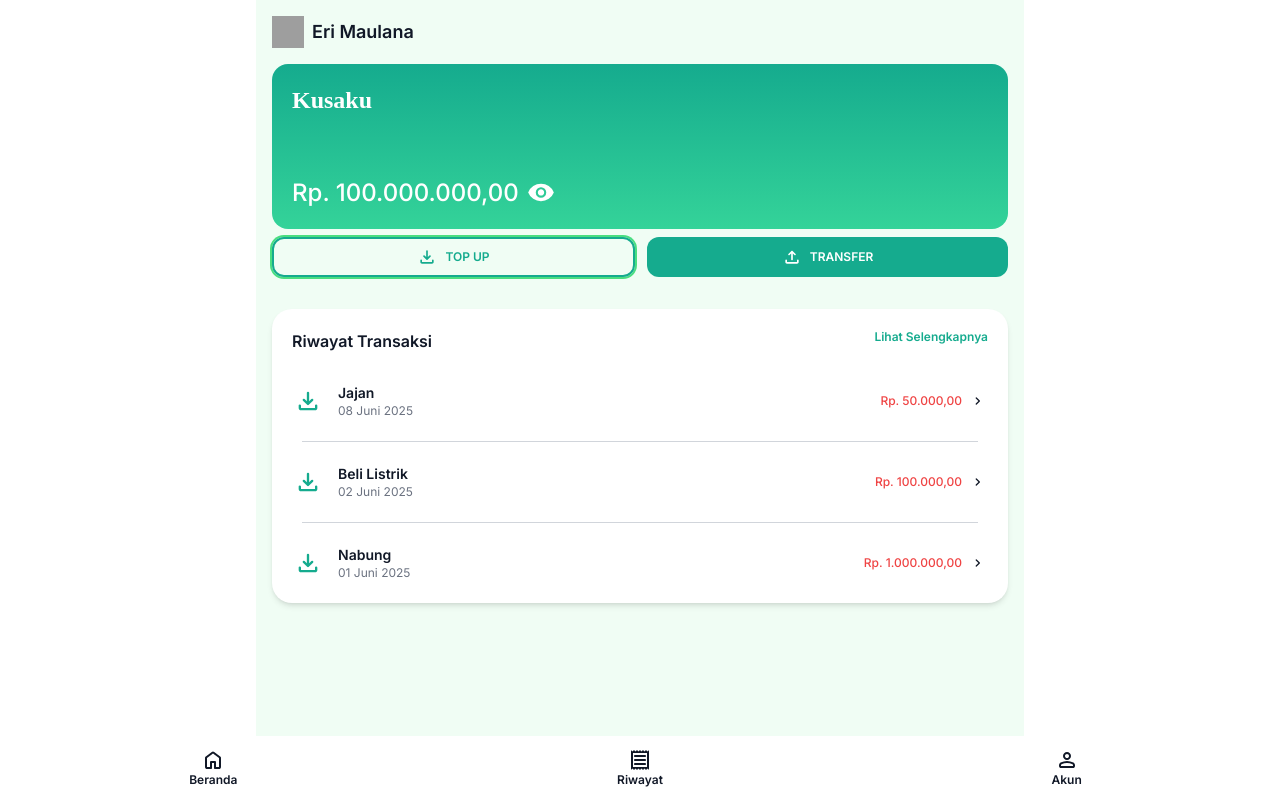
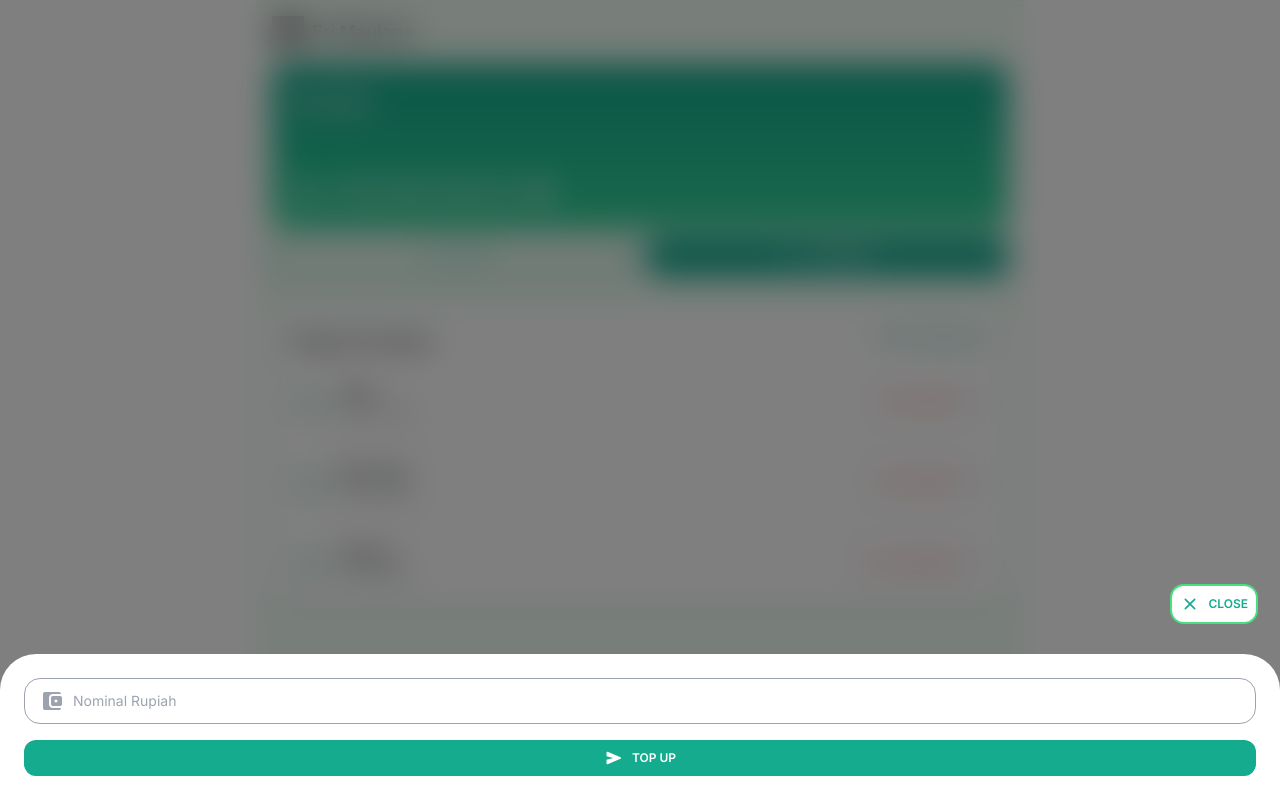
Before and after one commit to eri-maulana/Membuat-Website-E-Wallet-dengan-Tailwind---Slicing, a website: page dist/pages/dashboard.html in a window 1280 px wide. Both pictures are taken after a click on the button "TOP UP". Drawn offline with Linux system fonts and the light colour scheme; grey boxes are pictures that could not be loaded; a web font is replaced by a local one.

Commit message:
17. Modal Top Up

```diff
--- a/dist/pages/dashboard.html
+++ b/dist/pages/dashboard.html
@@ -47,7 +47,12 @@
             >
               <h1 class="font-brand text-2xl font-bold">Kusaku</h1>
               <h2 class="flex items-center gap-2 text-2xl font-medium">
-                <span data-balance-value="Rp. 100.000.000,00" data-show-balance="true" id="balance">Rp. 100.000.000,00</span>
+                <span
+                  data-balance-value="Rp. 100.000.000,00"
+                  data-show-balance="true"
+                  id="balance"
+                  >Rp. 100.000.000,00</span
+                >
                 <button
                   id="visibilityButton"
                   type="button"
@@ -62,7 +67,8 @@
               <!-- Topup Button -->
               <button
                 type="button"
-                class="bg-transparentn inline-flex w-full items-center justify-center gap-2 rounded-xl border-2 border-brands-light-green p-2 text-xs font-semibold uppercase text-brands-light-green hover:bg-brands-light-green hover:text-white focus:outline-none focus:ring-2 focus:ring-green-400 disabled:cursor-not-allowed disabled:border-gray-300 disabled:bg-transparent disabled:text-gray-400"
+                class="open bg-transparentn inline-flex w-full items-center justify-center gap-2 rounded-xl border-2 border-brands-light-green p-2 text-xs font-semibold uppercase text-brands-light-green hover:bg-brands-light-green hover:text-white focus:outline-none focus:ring-2 focus:ring-green-400 disabled:cursor-not-allowed disabled:border-gray-300 disabled:bg-transparent disabled:text-gray-400"
+                data-modal-target="modal-topup"
               >
                 <span
                   class="i-material-symbols-download-rounded text-icon-sm"
@@ -206,12 +212,13 @@
             <!-- ./Card Item-->
           </div>
           <!-- ./Card History -->
-
         </div>
       </div>
 
       <!-- Navbar -->
-      <div class="flex justify-evenly bg-white fixed bottom-0 w-full z-10 left-0">
+      <div
+        class="fixed bottom-0 left-0 z-10 flex w-full justify-evenly bg-white"
+      >
         <a
           href="#"
           class="group flex w-full flex-col items-center p-3 text-gray-900 hover:bg-gray-50 focus:outline-none focus:ring-2 focus:ring-green-400"
@@ -250,6 +257,80 @@
         </a>
       </div>
       <!-- ./Navbar -->
+      <!-- Modal Topup -->
+      <dialog
+        id="modal-topup"
+        class="m-0 size-full bg-transparent backdrop:bg-black/50 backdrop:backdrop-blur-lg open:flex open:max-h-none open:max-w-none open:flex-col open:justify-end"
+      >
+        <div class="flex flex-col">
+          <div class="flex justify-between px-6 pb-8">
+            <!-- Back Button -->
+            <button
+              type="button"
+              class="invisible inline-flex items-center justify-center gap-2 rounded-xl bg-white p-2 text-xs font-semibold uppercase text-brands-light-green hover:bg-emerald-50 focus:outline-none focus:ring-2 focus:ring-green-400 disabled:cursor-not-allowed disabled:bg-gray-200 disabled:bg-transparent disabled:text-gray-400"
+            >
+              <span
+                class="i-material-symbols-chevron-left-rounded text-icon-sm"
+              ></span>
+              <span>Back</span>
+            </button>
+            <!-- ./Back Button -->
+
+            <!-- Close Button -->
+            <button
+              type="button"
+              class="close inline-flex items-center justify-center gap-2 rounded-xl bg-white p-2 text-xs font-semibold uppercase text-brands-light-green hover:bg-emerald-50 focus:outline-none focus:ring-2 focus:ring-green-400 disabled:cursor-not-allowed disabled:bg-gray-200 disabled:bg-transparent disabled:text-gray-400"
+              data-modal-target="modal-topup"
+            >
+              <span
+                class="i-material-symbols-close-rounded text-icon-sm"
+              ></span>
+              <span>Close</span>
+            </button>
+            <!-- ./Close Button -->
+          </div>
+          <div class="flex flex-col gap-8 rounded-t-[36px] bg-white p-6">
+            <!-- Form Top up -->
+            <form action="#" method="post" class="flex flex-col gap-4">
+              <!-- Input Nominal Topup -->
+              <div class="flex flex-col gap-y-1.5">
+                <div class="relative">
+                  <input
+                    type="number"
+                    inputmode="numeric"
+                    class="invalid:carat-red-900 peer w-full rounded-2xl border border-gray-400 bg-white p-3 ps-12 text-sm text-gray-900 placeholder:text-gray-400 invalid:bg-red-200 invalid:text-red-900 focus:outline-none focus:ring-2 focus:ring-green-400 focus:invalid:ring-red-900 disabled:border-gray-300 disabled:bg-gray-100"
+                    placeholder="Nominal Rupiah"
+                  />
+                  <!-- Icon left -->
+                  <div
+                    class="absolute inset-y-0 start-0 flex items-center ps-4 text-icon-md text-gray-400 peer-invalid:text-red-400 peer-invalid:peer-focus:text-red-900"
+                  >
+                    <span
+                      class="i-material-symbols-account-balance-wallet"
+                    ></span>
+                  </div>
+                  <!-- ./Icon left -->
+                </div>
+              </div>
+              <!-- ./Input Nominal Topup -->
+
+              <!-- Button T -->
+              <button
+                type="button"
+                class="inline-flex items-center justify-center gap-2 rounded-xl bg-brands-light-green p-2 text-xs font-semibold uppercase text-white hover:bg-brands-dark-green focus:outline-none focus:ring-2 focus:ring-green-400 disabled:cursor-not-allowed disabled:bg-gray-200 disabled:text-gray-400"
+              >
+                <span
+                  class="i-material-symbols-send-rounded text-icon-sm"
+                ></span>
+                <span>Top Up</span>
+              </button>
+              <!--  -->
+            </form>
+            <!-- ./Form Top up -->
+          </div>
+        </div>
+      </dialog>
+      <!-- ./Modal Topup -->
     </div>
   </body>
 </html>
```
Also changed, not shown: dist/assets/css/main.css.
